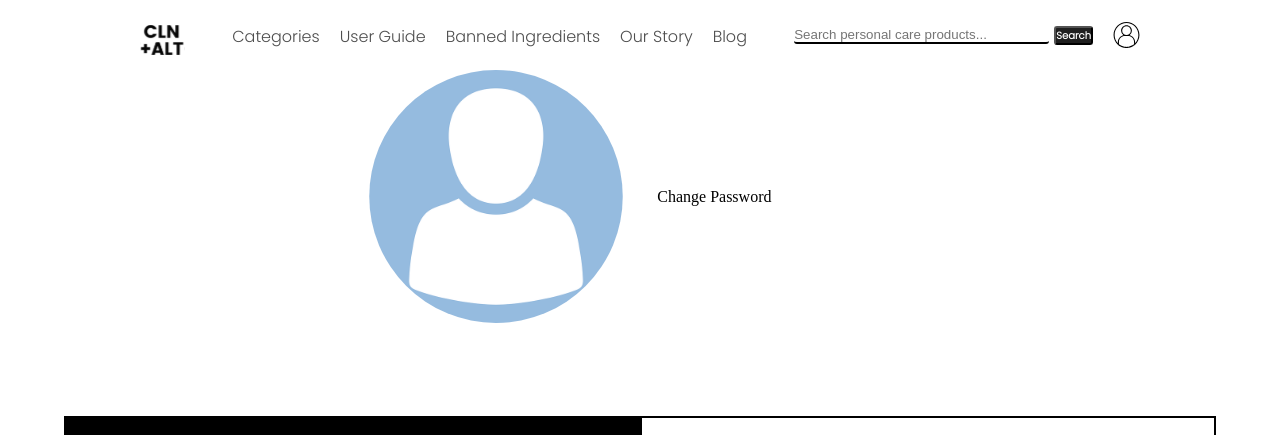
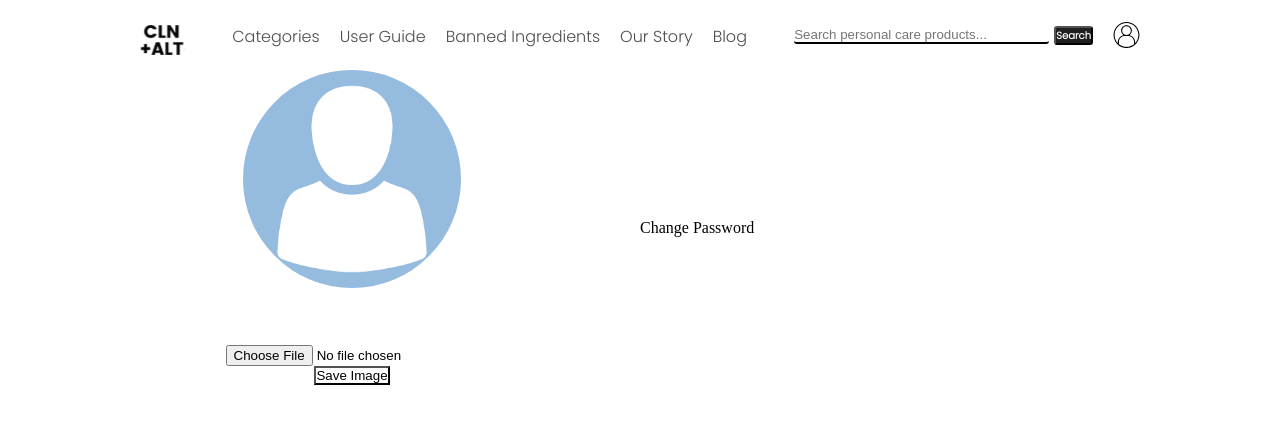
Before and after one commit to kristinadurant/CLN-ALT, a React (Create React App) app in the folder client/: page /profile/1 in a window 1280 px wide. Shown: the top 435 px of the page. Built offline with nearby package versions, Linux system fonts and the light colour scheme; no server answers; sample sign-in values are in the browser's storage.

Commit message:
added profile picture

```diff
--- a/client/src/components/AddImage.jsx
+++ b/client/src/components/AddImage.jsx
@@ -1,8 +1,7 @@
-import React, { useContext, useState } from 'react';
+import React, { useState } from 'react';
 import axios from 'axios';
 
-const AddImage = () => {
-  const { currentUser, setCurrentUser, setLoading } = useContext(AppContext);
+const AddImage = ({ profile, setProfile }) => {
   const [preview, setPreview] = useState(null);
   const [image, setImage] = useState(null);
 
@@ -14,7 +13,7 @@ const AddImage = () => {
   const handleSubmit = async (e) => {
     e.preventDefault();
     const avatar = new FormData();
-    avatar.append('avatar', image, image.name);
+    avatar.append('avatar', image, image?.name);
     try {
       const updatedUser = await axios({
         method: 'POST',
@@ -24,8 +23,7 @@ const AddImage = () => {
           'Content-Type': 'multipart/form-data'
         }
       });
-      setCurrentUser({ ...currentUser, avatar: updatedUser.data.secure_url });
-      console.log('Sweet!', 'Your image has been updated!', 'success');
+      setProfile({ ...profile, avatar: updatedUser.data.secure_url });
     } catch (error) {
       console.log('Error', 'Oops, something went wrong.');
     }
@@ -33,16 +31,16 @@ const AddImage = () => {
 
   return (
     <div>
-      <img
-        src={
-          preview
-            ? preview
-            : currentUser?.avatar
-            ? currentUser?.avatar
-            : 'https://files.willkennedy.dev/wyncode/wyncode.png'
-        }
-        alt="profile-picture"
-      />
+      <div className="imageContainer">
+        <img
+          src={
+            preview ||
+            profile?.avatar ||
+            require(`../images/placeholderUser.png`)
+          }
+          alt="profile-picture"
+        />
+      </div>
       <form onSubmit={handleSubmit}>
         <input type="file" accept="image/*" onChange={handleImageSelect} />
         <button type="submit">Save Image</button>
--- a/client/src/components/AddProduct.jsx
+++ b/client/src/components/AddProduct.jsx
@@ -22,9 +22,9 @@ const AddProduct = ({ product }) => {
 
   const handleChange = (e) => {
     setFormData({ ...formData, [e.target.name]: e.target.value });
-    e.target.name == 'category' && setCat(e.target.value);
+    e.target.name === 'category' && setCat(e.target.value);
   };
-  console.log(formData);
+
   const handleMultiSelectChange = ({ fieldName, selections }) => {
     setFormData({ ...formData, [fieldName]: selections });
   };
@@ -58,12 +58,10 @@ const AddProduct = ({ product }) => {
     e.preventDefault();
     try {
       await axios.post('/api/products/', formData, { withCredentials: true });
-      //   swal('New Task!', 'You task has been added!', 'success');
       setFormData({});
       form.reset();
     } catch (error) {
       console.log(error);
-      //   swal('Oops!', 'Something went wrong');
     }
   };
 
@@ -74,12 +72,10 @@ const AddProduct = ({ product }) => {
       await axios.put(`/api/products/${product._id}`, formData, {
         withCredentials: true
       });
-      //   swal('New Task!', 'You task has been added!', 'success');
       setFormData({});
       form.reset();
     } catch (error) {
       console.log(error);
-      //   swal('Oops!', 'Something went wrong');
     }
   };
 
--- a/client/src/components/LogOut.jsx
+++ b/client/src/components/LogOut.jsx
@@ -34,7 +34,7 @@ const LogOut = () => {
     <div className="logout container">
       <h6>{currentUser?.name}</h6>
       <button onClick={handleRedirect}>GO TO PROFILE</button>
-      {currentUser.admin && (
+      {currentUser?.admin && (
         <button onClick={handleRedirectAdmin}>MANAGE PRODUCTS</button>
       )}
       <button onClick={handleLogOut}>LOGOUT</button>
--- a/client/src/components/Reviews.jsx
+++ b/client/src/components/Reviews.jsx
@@ -1,18 +1,73 @@
-import React from 'react';
+import React, { useContext, useState } from 'react';
+import axios from 'axios';
+import { AppContext } from '../context/AppContext';
 
-const Reviews = ({ reviews }) => {
+const Reviews = ({ reviews, productId }) => {
   const total = reviews.length;
+  const { user, currentUser } = useContext(AppContext);
+  const [addReview, setAddReview] = useState(false);
+  const [formData, setFormData] = useState({});
+
+  const handleChange = (e) => {
+    if (e.target.name === 'rate') {
+      setFormData({ ...formData, rate: Number(e.target.value) });
+    }
+    setFormData({ ...formData, [e.target.name]: e.target.value });
+    setFormData({ ...formData, user: currentUser._id, product: productId });
+  };
+
+  const handleAddReview = async (e) => {
+    const form = e.target;
+    e.prefentDefault();
+    try {
+      await axios.post('/api/reviews/', formData, { withCredentials: true });
+      setFormData({});
+      setAddReview(!addReview);
+    } catch (error) {
+      console.log(error);
+    }
+  };
 
   return (
     <>
-      <div className="reviewsHeader">
+      <li className="reviewsHeader list">
         <div className="stars">
           <img src={require('../images/stars.png')} alt="reviews" />
           {total === 1 ? `${total} Review` : `${total} Reviews`}
         </div>
-        <button className="button"> + Review</button>
-      </div>
+        <button className="button" onClick={() => setAddReview(!addReview)}>
+          {addReview ? 'Cancel' : '+ Review'}
+        </button>
+      </li>
       <ul>
+        {addReview && (
+          <li className="list">
+            <div className="listImage">
+              <img
+                src={user?.avatar || require('../images/placeholderUser.png')}
+                alt="user"
+              />
+              <p>{user?.name}</p>
+            </div>
+            <form onSubmit={handleAddReview}>
+              <input
+                onChange={handleChange}
+                name="rate"
+                type="number"
+                min="1"
+                max="5"
+              />
+              <input
+                onChange={handleChange}
+                name="description"
+                type="textarea"
+              />
+              <button className="button bgBlack" type="submit">
+                + Add
+              </button>
+            </form>
+          </li>
+        )}
         {reviews?.map((review) => (
           <li key={review._id} className="list">
             <div className="listImage">
--- a/client/src/index.css
+++ b/client/src/index.css
@@ -318,16 +318,25 @@ li.ingredient strong {
 #profile .userContainer,
 #admin .userContainer {
   margin: 0 auto 8%;
-  width: 50%;
 }
-#profile .userContainer > div,
-#admin .userContainer > div {
-  padding: 0 3%;
+.userContainer > :first-child,
+.userContainer > :first-child form {
+  display: flex;
+  flex-direction: column;
+  align-items: center;
 }
-#profile .userContainer img,
-#admin .userContainer img {
+#profile .imageContainer,
+#admin .imageContainer {
   border-radius: 100%;
-  padding: 0 3%;
+  overflow: hidden;
+  margin-bottom: 10%;
+  width: 17vw;
+  height: 17vw;
+  min-width: 150px;
+}
+#profile .imageContainer img,
+#admin .imageContainer img {
+  width: 100%;
 }
 .noResults {
   font-size: 1.5rem;
--- a/client/src/pages/Admin.jsx
+++ b/client/src/pages/Admin.jsx
@@ -1,4 +1,4 @@
-import React, { useState, useContext, useEffect } from 'react';
+import React, { useState, useContext } from 'react';
 import { AppContext } from '../context/AppContext';
 import { useHistory } from 'react-router-dom';
 import AddProduct from '../components/AddProduct';
--- a/client/src/pages/ProductPage.jsx
+++ b/client/src/pages/ProductPage.jsx
@@ -20,7 +20,7 @@ const ProductPage = () => {
       .catch((error) => {
         console.log(error);
       });
-  }, [id]);
+  }, [id, setProduct]);
 
   return (
     <div id="product" className="inner">
@@ -69,7 +69,9 @@ const ProductPage = () => {
         ))}
       </div>
       <div className="reviews" style={{ display: tab1 && 'none' }}>
-        {product?.reviews && <Reviews reviews={product.reviews} />}
+        {product?.reviews && (
+          <Reviews reviews={product.reviews} productId={id} />
+        )}
       </div>
     </div>
   );
--- a/client/src/pages/Profile.jsx
+++ b/client/src/pages/Profile.jsx
@@ -4,6 +4,7 @@ import { AppContext } from '../context/AppContext';
 import { useHistory } from 'react-router-dom';
 import ReviewsProfilePage from '../components/ReviewsProfilePage';
 import Favorites from '../components/Favorites';
+import AddImage from '../components/AddImage';
 import axios from 'axios';
 
 const Profile = () => {
@@ -26,7 +27,7 @@ const Profile = () => {
       .catch((error) => {
         console.log(error);
       });
-  }, [setProfile]);
+  }, [setProfile, id]);
 
   const reviews = profile?.reviews && profile.reviews;
   const favorites = profile?.favorites && profile.favorites;
@@ -34,10 +35,7 @@ const Profile = () => {
   return (
     <div id="profile" className="inner">
       <div className="userContainer columns2">
-        <img
-          src={profile?.avatar || require(`../images/placeholderUser.png`)}
-          alt="profile"
-        />
+        <AddImage profile={profile} setProfile={setProfile} />
         <div>
           <p>{profile?.name}</p>
           <p>{profile?.email}</p>
```
Also changed, not shown: 1 other file (tests, documents, lock files or other folders).
